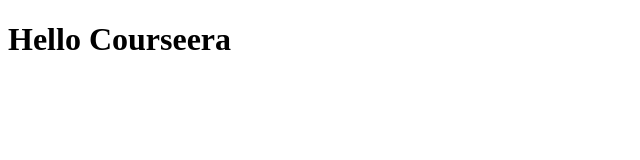
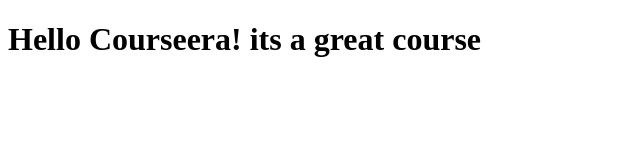
Before and after one commit to sunil28rao/courseera-test, a plain HTML site: page site/index.html in a window 1280 px wide. Shown: the whole page, without its empty margins (0-640 px from the left). Drawn offline with Linux system fonts and the light colour scheme.

Commit message:
Small addition to our page content

```diff
--- a/site/index.html
+++ b/site/index.html
@@ -4,6 +4,6 @@
 	<title>Hello Courseera!</title>
 </head>
 <body>
-<h1>Hello Courseera</h1>
+<h1>Hello Courseera! its a great course</h1>
 </body>
 </html>
```
